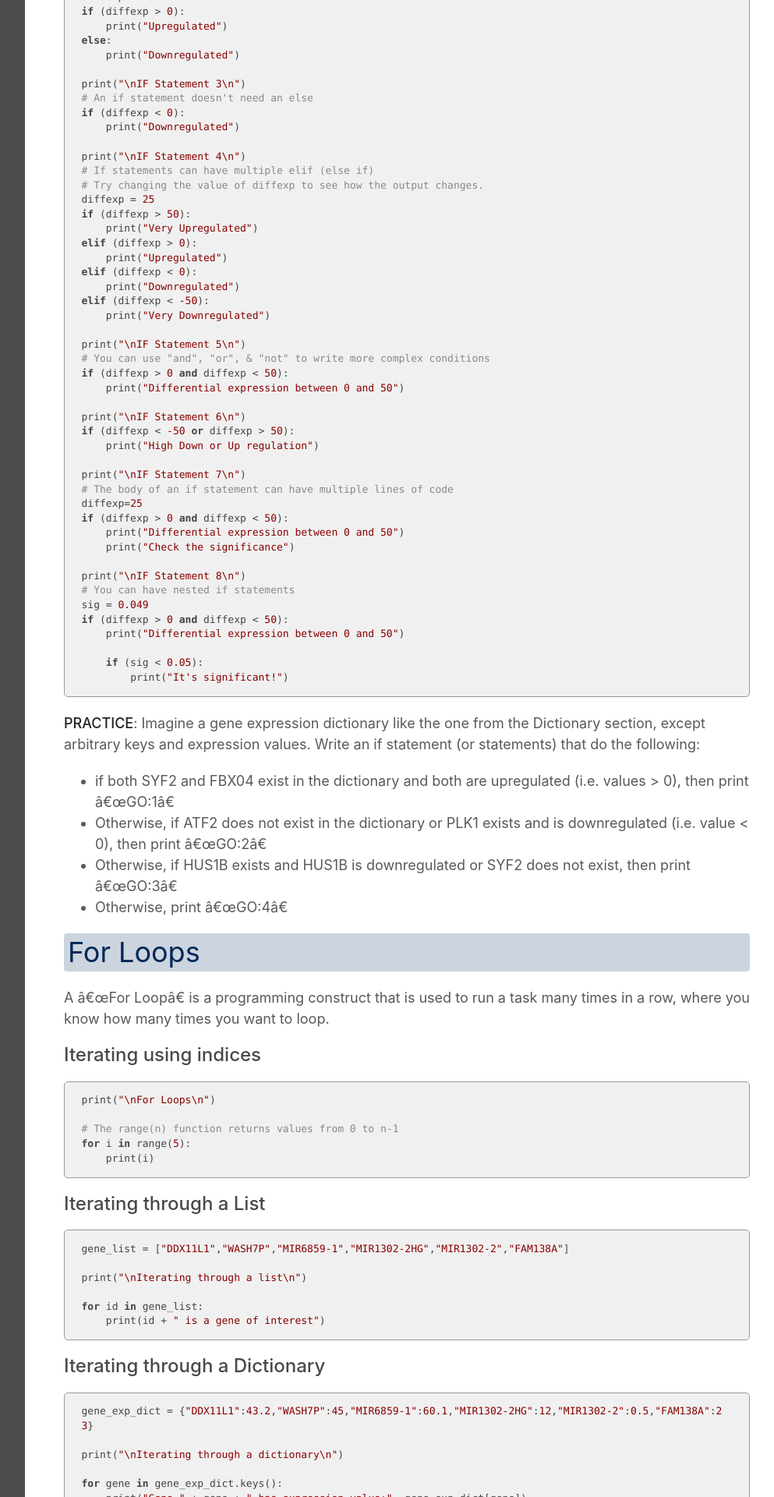
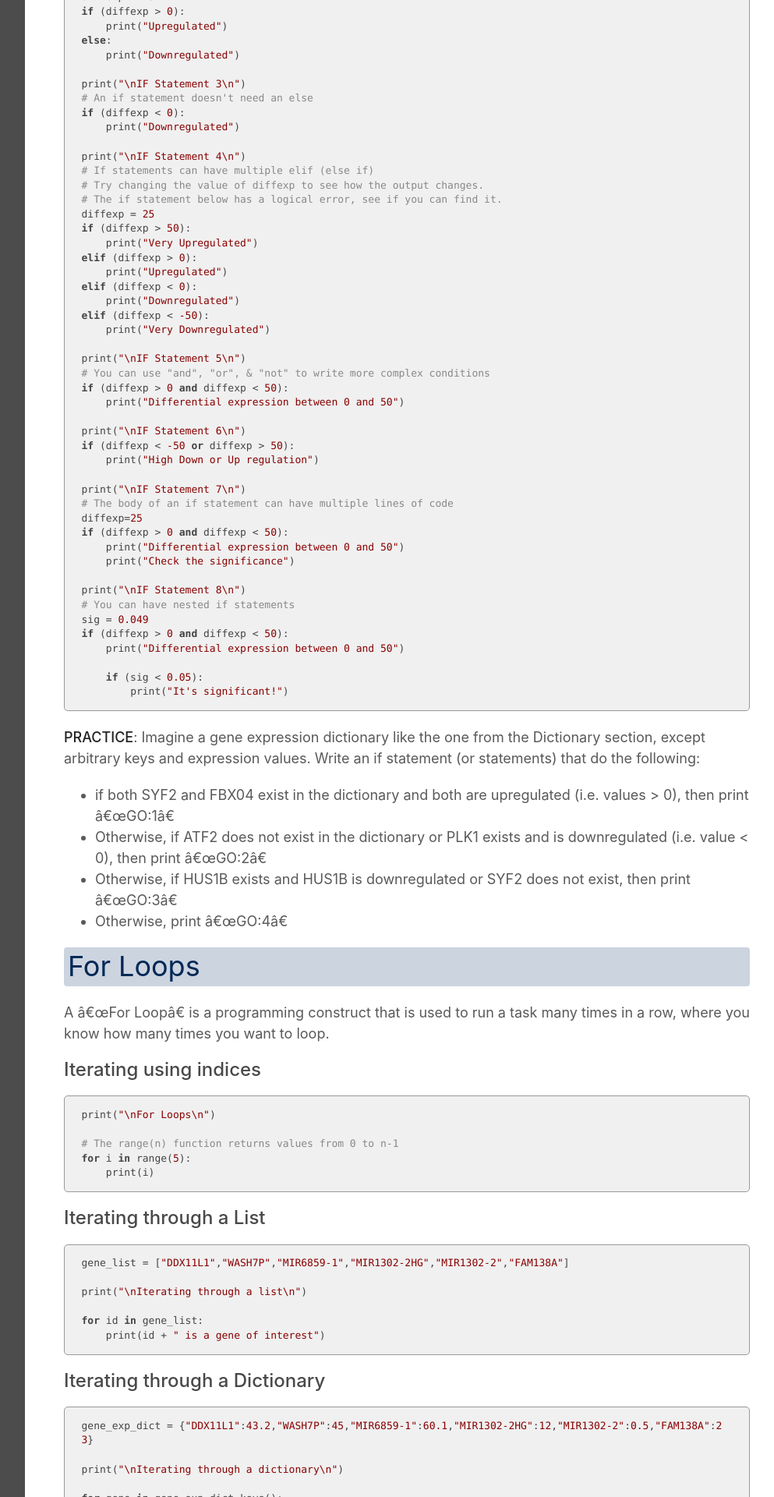
Before and after one commit to ucdavis-bioinformatics-training/2023-Dec-Introduction-To-Python-For-Bioinformatics, a Jekyll site: the page built from python/python3.md, in a window 1280 px wide. Shown: the part 1910-3830 px from the top of the page at 78% size, without its empty margins (268-1261 px from the left). Built offline with Jekyll 4.4.1, drawn with Linux system fonts in a browser that asks for light colours; our own code applies the rules of GitHub Pages for plain Markdown files; some of the changed text lies outside the part shown.

Commit message:
updating

````diff
--- a/python/python3.md
+++ b/python/python3.md
@@ -42,6 +42,7 @@ if (diffexp < 0):
 print("\nIF Statement 4\n")
 # If statements can have multiple elif (else if)
 # Try changing the value of diffexp to see how the output changes.
+# The if statement below has a logical error, see if you can find it.
 diffexp = 25
 if (diffexp > 50):
     print("Very Upregulated")
@@ -117,7 +118,7 @@ gene_exp_dict = {"DDX11L1":43.2,"WASH7P":45,"MIR6859-1":60.1,"MIR1302-2HG":12,"M
 print("\nIterating through a dictionary\n")
 
 for gene in gene_exp_dict.keys():
-    print("Gene " + gene + " has expression value:", gene_exp_dict[gene])
+    print("Gene", gene, "has expression value:", gene_exp_dict[gene])
 ```
 
 
````
Also changed, not shown: python/python1.md (+1 -1 lines).
